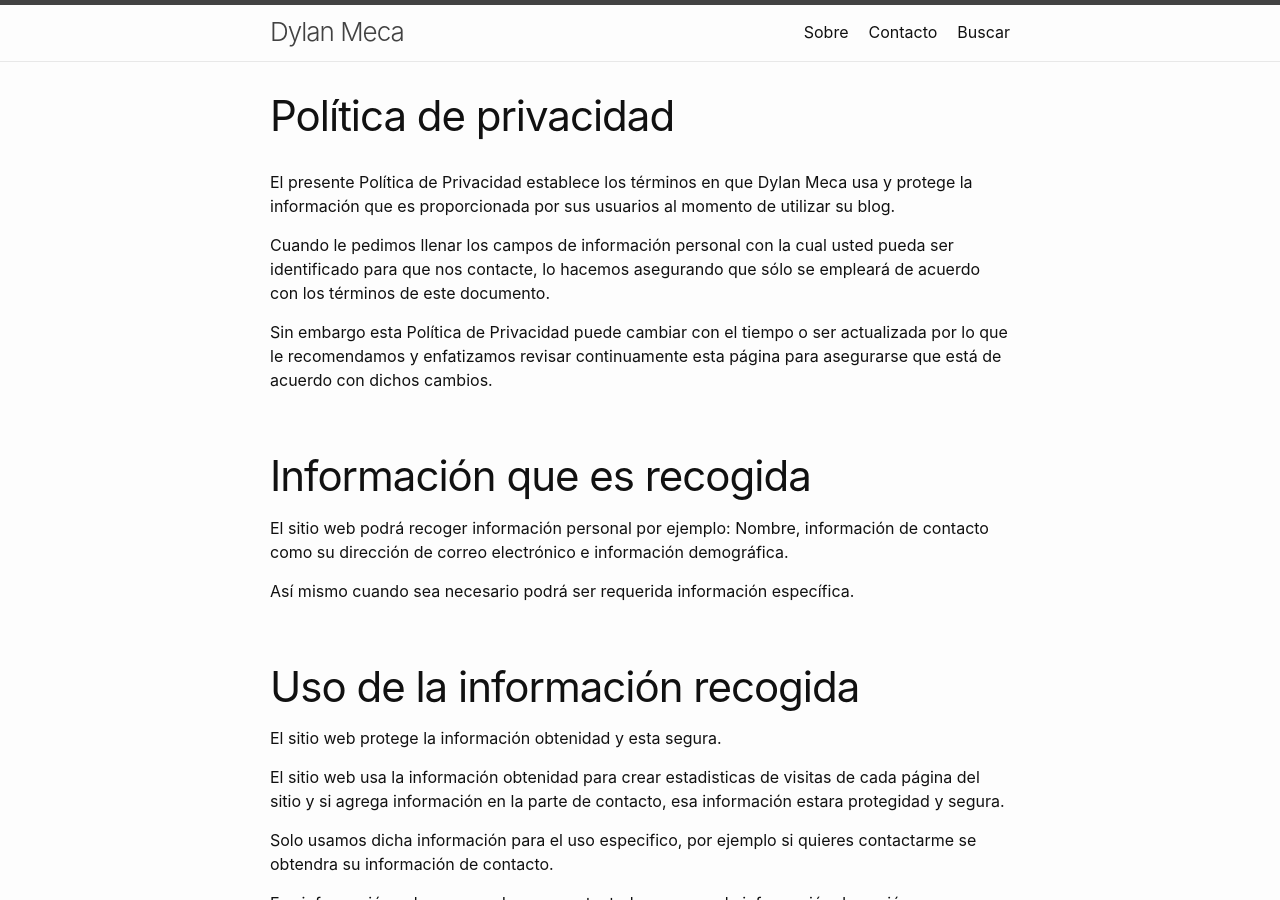
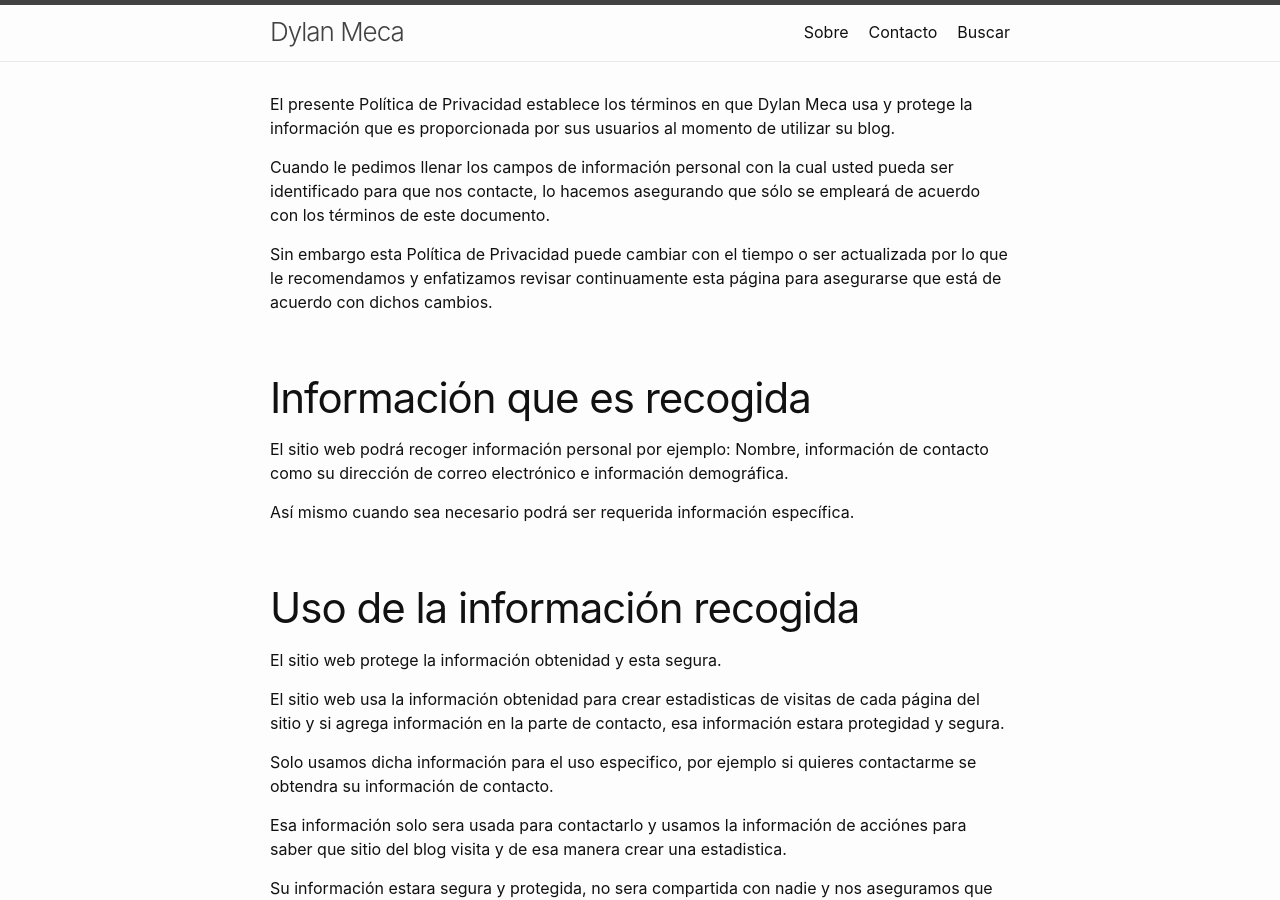
Before and after one commit to dylanmeca/dylanmeca.github.io, a Jekyll site: the page built from _posts/2021-06-05-politica-de-privacidad.md, in a window 1280 px wide and 900 px high. Built offline with Jekyll 4.4.1, drawn with Linux system fonts in a browser that asks for light colours.

Commit message:
Update page.html

```diff
--- a/_layouts/page.html
+++ b/_layouts/page.html
@@ -1,11 +1,15 @@
 ---
-layout: default
+layout: default1
 ---
 <article class="post">
+
+  {% if page.addtitle == 'True' %}
 
   <header class="post-header">
     <h1 class="post-title">{{ page.title | escape }}</h1>
   </header>
+
+  {% endif %}
 
   <div class="post-content">
     {{ content }}
```
